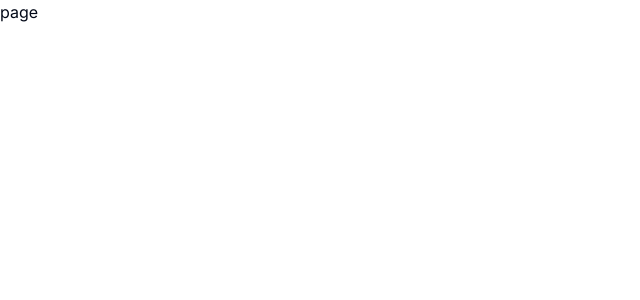
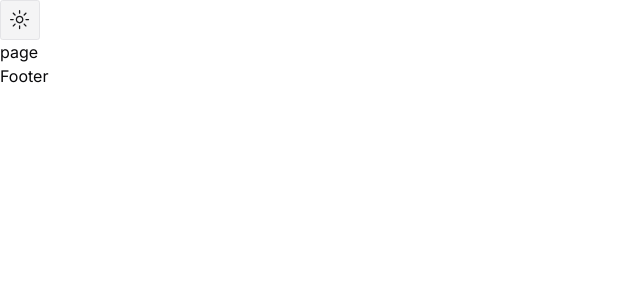
Before and after one commit to BadurFadul/personal-portfolio, a Next.js app: page / in a window 1280 px wide. Shown: the top 300 px of the page, without its empty margins (0-640 px from the left). Built offline with nearby package versions, Linux system fonts and the light colour scheme.

Commit message:
implemented themeprodiver

```diff
--- a/app/globals.css
+++ b/app/globals.css
@@ -3,67 +3,54 @@
 @tailwind utilities;
 
 @layer base {
-  :root {
-    --background: 0 0% 100%;
-    --foreground: 222.2 84% 4.9%;
 
-    --card: 0 0% 100%;
-    --card-foreground: 222.2 84% 4.9%;
+  @layer base {
+    :root {
+      --background: 0 0% 100%;
+      --foreground: 240 10% 3.9%;
+      --card: 0 0% 100%;
+      --card-foreground: 240 10% 3.9%;
+      --popover: 0 0% 100%;
+      --popover-foreground: 240 10% 3.9%;
+      --primary: 240 5.9% 10%;
+      --primary-foreground: 0 0% 98%;
+      --secondary: 240 4.8% 95.9%;
+      --secondary-foreground: 240 5.9% 10%;
+      --muted: 240 4.8% 95.9%;
+      --muted-foreground: 240 3.8% 46.1%;
+      --accent: 240 4.8% 95.9%;
+      --accent-foreground: 240 5.9% 10%;
+      --destructive: 0 84.2% 60.2%;
+      --destructive-foreground: 0 0% 98%;
+      --border: 240 5.9% 90%;
+      --input: 240 5.9% 90%;
+      --ring: 240 5.9% 10%;
+      --radius: 0.3rem;
+    }
 
-    --popover: 0 0% 100%;
-    --popover-foreground: 222.2 84% 4.9%;
-
-    --primary: 222.2 47.4% 11.2%;
-    --primary-foreground: 210 40% 98%;
-
-    --secondary: 210 40% 96.1%;
-    --secondary-foreground: 222.2 47.4% 11.2%;
-
-    --muted: 210 40% 96.1%;
-    --muted-foreground: 215.4 16.3% 46.9%;
-
-    --accent: 210 40% 96.1%;
-    --accent-foreground: 222.2 47.4% 11.2%;
-
-    --destructive: 0 84.2% 60.2%;
-    --destructive-foreground: 210 40% 98%;
-
-    --border: 214.3 31.8% 91.4%;
-    --input: 214.3 31.8% 91.4%;
-    --ring: 222.2 84% 4.9%;
-
-    --radius: 0.5rem;
+    .dark {
+      --background: 240 10% 3.9%;
+      --foreground: 0 0% 98%;
+      --card: 240 10% 3.9%;
+      --card-foreground: 0 0% 98%;
+      --popover: 240 10% 3.9%;
+      --popover-foreground: 0 0% 98%;
+      --primary: 0 0% 98%;
+      --primary-foreground: 240 5.9% 10%;
+      --secondary: 240 3.7% 15.9%;
+      --secondary-foreground: 0 0% 98%;
+      --muted: 240 3.7% 15.9%;
+      --muted-foreground: 240 5% 64.9%;
+      --accent: 240 3.7% 15.9%;
+      --accent-foreground: 0 0% 98%;
+      --destructive: 0 62.8% 30.6%;
+      --destructive-foreground: 0 0% 98%;
+      --border: 240 3.7% 15.9%;
+      --input: 240 3.7% 15.9%;
+      --ring: 240 4.9% 83.9%;
+    }
   }
 
-  .dark {
-    --background: 222.2 84% 4.9%;
-    --foreground: 210 40% 98%;
-
-    --card: 222.2 84% 4.9%;
-    --card-foreground: 210 40% 98%;
-
-    --popover: 222.2 84% 4.9%;
-    --popover-foreground: 210 40% 98%;
-
-    --primary: 210 40% 98%;
-    --primary-foreground: 222.2 47.4% 11.2%;
-
-    --secondary: 217.2 32.6% 17.5%;
-    --secondary-foreground: 210 40% 98%;
-
-    --muted: 217.2 32.6% 17.5%;
-    --muted-foreground: 215 20.2% 65.1%;
-
-    --accent: 217.2 32.6% 17.5%;
-    --accent-foreground: 210 40% 98%;
-
-    --destructive: 0 62.8% 30.6%;
-    --destructive-foreground: 210 40% 98%;
-
-    --border: 217.2 32.6% 17.5%;
-    --input: 217.2 32.6% 17.5%;
-    --ring: 212.7 26.8% 83.9%;
-  }
 }
 
 @layer base {
--- a/app/layout.jsx
+++ b/app/layout.jsx
@@ -1,5 +1,12 @@
 import { Inter } from 'next/font/google'
 import './globals.css'
+
+//components
+import Header from '@/components/Header'
+import Footer from '@/components/Footer'
+
+//Them provider
+import { ThemeProvider } from '@/components/ThemProvider'
 
 const inter = Inter({ subsets: ['latin'] })
 
@@ -10,8 +17,15 @@ export const metadata = {
 
 export default function RootLayout({ children }) {
   return (
-    <html lang="en">
-      <body className={inter.className}>{children}</body>
+    <html lang="en" suppressHydrationWarning>
+      <body className={inter.className}>
+        <ThemeProvider attribute='class' defaultTheme='light'>
+          <Header />
+          {children}
+          <Footer />
+        </ThemeProvider>
+
+      </body>
     </html>
   )
 }
--- /dev/null
+++ b/components/Footer.jsx
@@ -0,0 +1,8 @@
+
+const Footer = () => {
+  return (
+    <div>Footer</div>
+  )
+}
+
+export default Footer
--- /dev/null
+++ b/components/Header.jsx
@@ -0,0 +1,12 @@
+import React from 'react'
+import ThemeToggler from './ThemeToggler'
+
+const Header = () => {
+  return (
+    <div>
+        <ThemeToggler />
+    </div>
+  )
+}
+
+export default Header
--- /dev/null
+++ b/components/ThemProvider.jsx
@@ -0,0 +1,7 @@
+'use client';
+
+import { ThemeProvider as NextThemesProvider } from 'next-themes';
+
+export function ThemeProvider({ children, ...props }) {
+  return <NextThemesProvider {...props}>{children}</NextThemesProvider>;
+}
--- /dev/null
+++ b/components/ThemeToggler.jsx
@@ -0,0 +1,23 @@
+'use client';
+
+import { Button } from './ui/button';
+import { MoonIcon, SunIcon } from '@radix-ui/react-icons';
+import { useTheme } from 'next-themes';
+
+const ThemeToggler = () => {
+  const { theme, setTheme } = useTheme();
+  return (
+    <div>
+      <Button
+        variant='outline'
+        size='icon'
+        onClick={() => setTheme(theme === 'dark' ? 'light' : 'dark')}
+      >
+        <SunIcon className='h-[1.2rem] w-[1.2rem] rotate-0 scale-100 transition-all dark:-rotate-90 dark:scale-0' />
+        <MoonIcon className='absolute h-[1.2rem] w-[1.2rem] rotate-90 scale-0 transition-all dark:rotate-0 dark:scale-100' />
+      </Button>
+    </div>
+  );
+};
+
+export default ThemeToggler;
--- a/package.json
+++ b/package.json
@@ -11,6 +11,7 @@
   "dependencies": {
     "@hookform/resolvers": "^3.3.4",
     "@radix-ui/react-dialog": "^1.0.5",
+    "@radix-ui/react-icons": "^1.3.0",
     "@radix-ui/react-label": "^2.0.2",
     "@radix-ui/react-slot": "^1.0.2",
     "@radix-ui/react-tabs": "^1.0.4",
```
Also changed, not shown: 1 other file (tests, documents, lock files or other folders).
